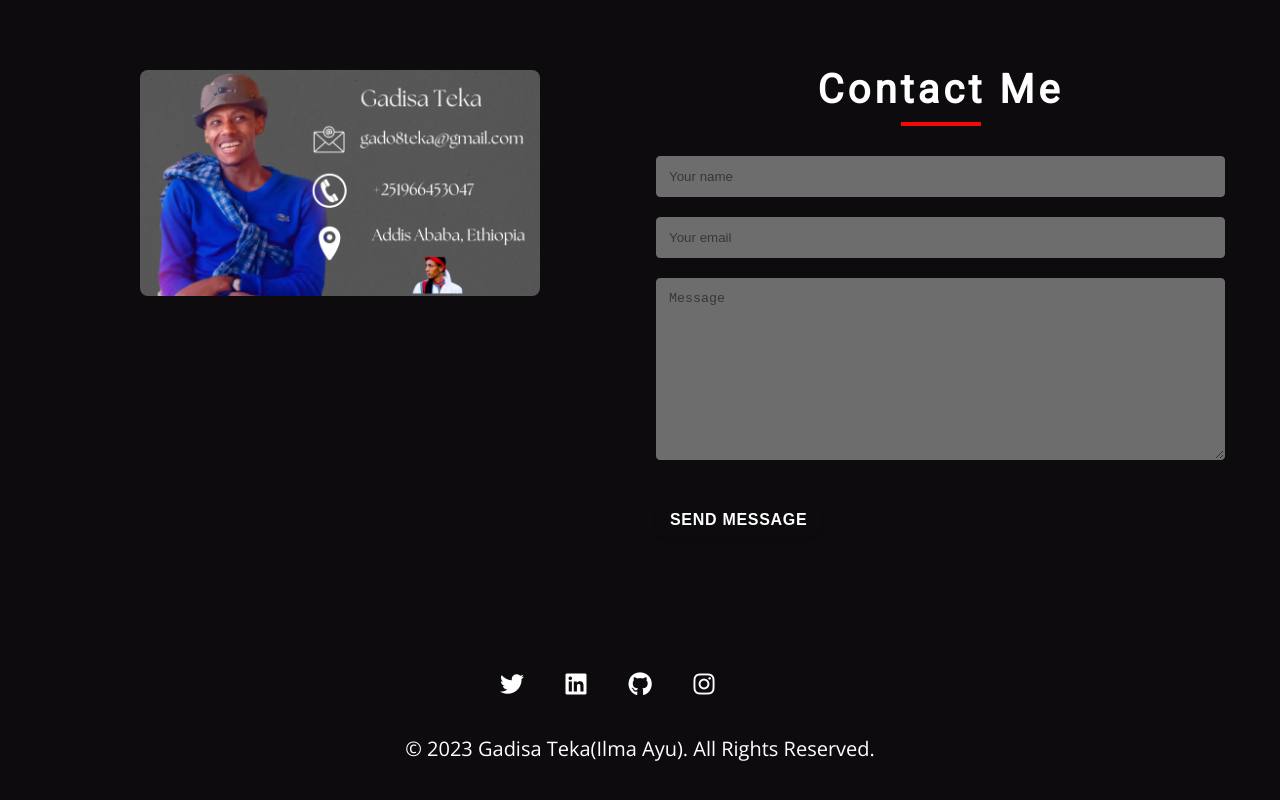
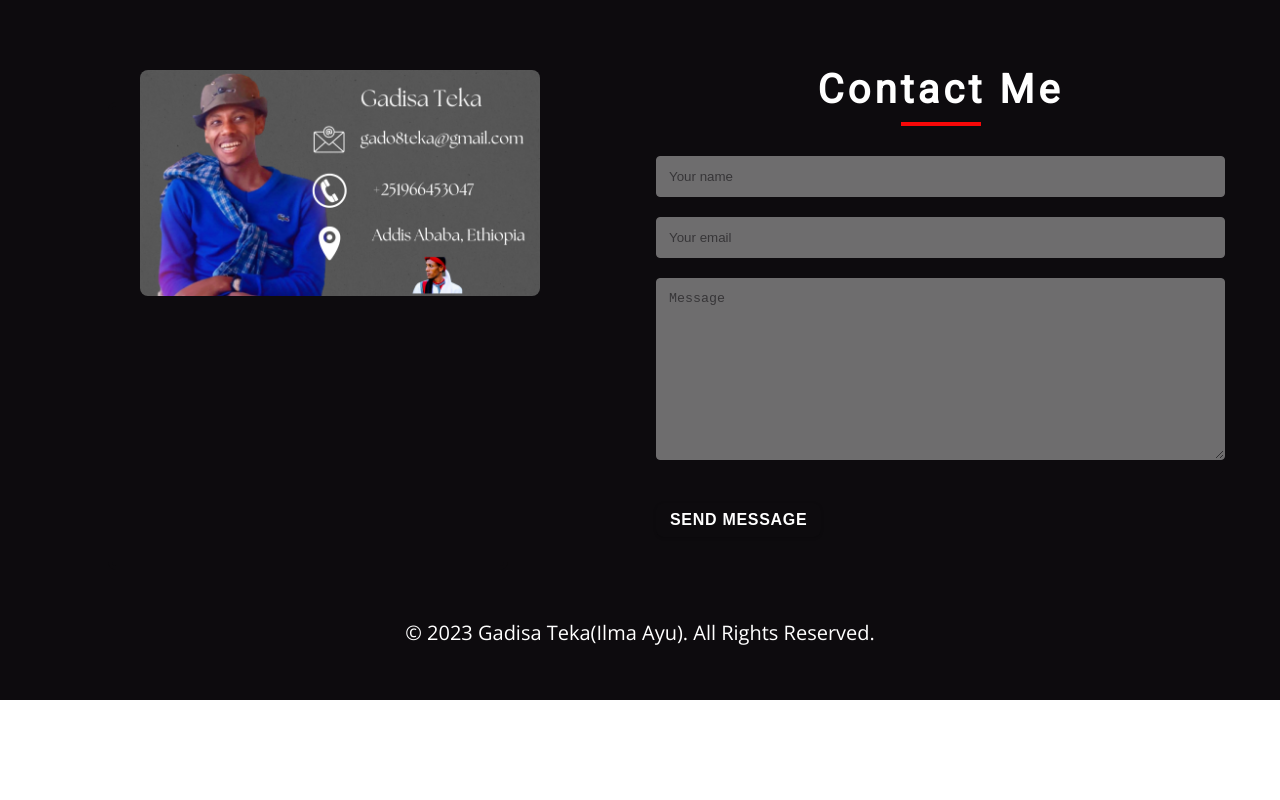
Before and after one commit to hinsoo12/my-portfolio-, a plain HTML site: page index.html in a window 1280 px wide. Shown: the part 3786-4586 px from the top of the page. After the commit the page ends 4486 px from the top, so only its background shows below. Drawn offline with nearby package versions, Linux system fonts and the light colour scheme.

Commit message:
uploading my portfiolo

```diff
--- a/index.html
+++ b/index.html
@@ -450,31 +450,6 @@
 
   <!-- footer -->
   <footer class="footer" id="connect">
-    <!-- social icons -->
-    <ul class="social-icons">
-      <li>
-        <a href="https://twitter.com/ilma8ayu" target="_blank" rel="noopener noreferrer" class="social-icon">
-          <i class="fab fa-twitter"></i>
-        </a>
-      </li>
-      <li>
-        <a href="https://www.linkedin.com/in/gadisa-t-b7879519b/" target="_blank" rel="noopener noreferrer"
-          class="social-icon">
-          <i class="fab fa-linkedin"></i>
-        </a>
-      </li>
-      <li>
-        <a href="https://github.com/hinsoo12" target="_blank" rel="noopener noreferrer" class="social-icon">
-          <i class="fab fa-github"></i>
-        </a>
-      </li>
-      <li>
-        <a href="https://www.instagram.com/ilma8ayu/" target="_blank" rel="noopener noreferrer" class="social-icon">
-          <i class="fab fa-instagram"></i>
-        </a>
-      </li>
-    </ul>
-
     <p>&copy; <span id="date"></span> Gadisa Teka(Ilma Ayu). All rights reserved.
     </p>
   </footer>
```
